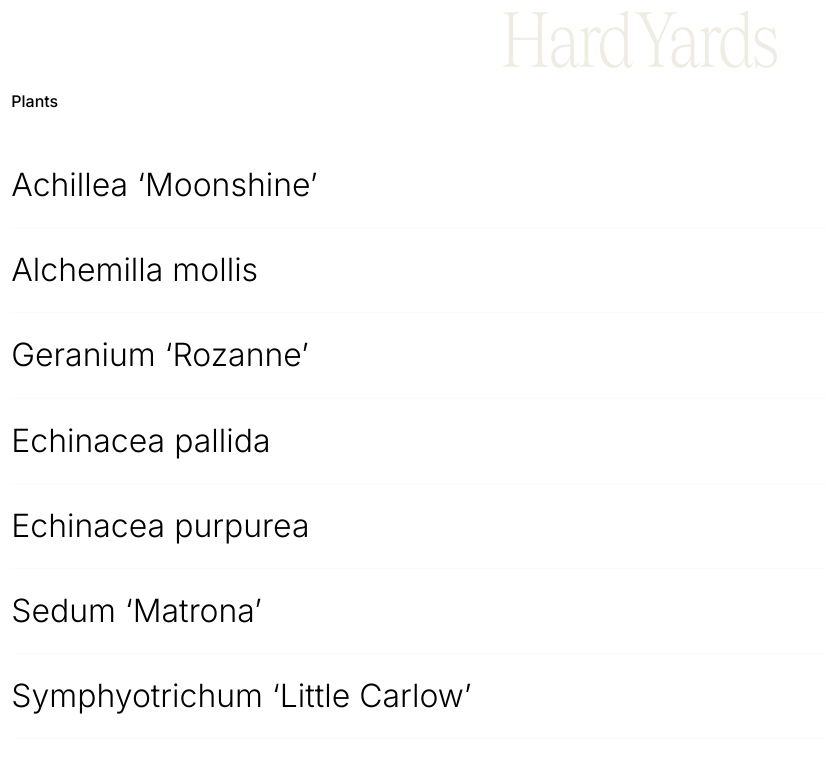
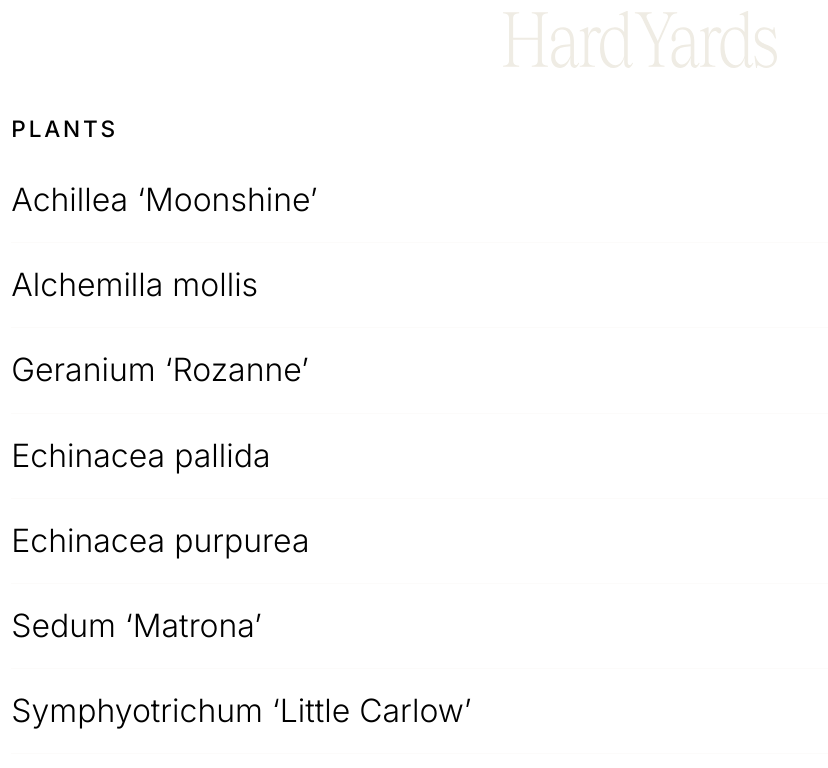
Before and after one commit to bobbyvanrijn/hardyards, a Next.js app: page /plants in a window 1280 px wide. Shown: the top 768 px of the page, without its empty margins (0-828 px from the left). Built offline with nearby package versions, Linux system fonts and the light colour scheme.

Commit message:
fix: List styling

```diff
--- a/components/List.js
+++ b/components/List.js
@@ -18,11 +18,12 @@ export default function List(props) {
     );
 
     return (
-        <>
-            <h4>{ props.title }</h4>
-            <ul className={ styles.list }>
+        <div className={styles.list}>
+            <h5>{ props.title }</h5>
+
+            <ul>
                 { items }
             </ul>
-        </>
+        </div>
     );
 }
--- a/components/List.module.css
+++ b/components/List.module.css
@@ -1,6 +1,9 @@
 .list {
+    margin-block: var(--scale-4);
+}
+
+.list ul {
     list-style: none;
-    margin-block: var(--scale-4);
     padding: 0;
     line-height: 1.125;
 }
@@ -15,7 +18,7 @@
     font-size: var(--type-md);
     font-weight: 300;
 
-    padding-block: var(--scale-5);
+    padding-block: var(--type-sm);
     border-bottom: 1px solid rgb(var(--white) / var(--alpha-2))
 }
 
--- a/styles/globals.css
+++ b/styles/globals.css
@@ -31,7 +31,7 @@
     --type-xl: clamp(var(--scale-3), 7vw, var(--scale-2));
     --type-lg: clamp(var(--scale-5), 7vw, var(--scale-3));
     --type-md: clamp(var(--scale-5), 4.5vw, var(--scale-4));
-    --type-sm: clamp(var(--scale-6), 3.75vw, var(--scale-5));
+    --type-sm: clamp(var(--scale-6), 3.5vw, var(--scale-5));
     --type-xs: clamp(var(--scale-7), 3vw, var(--scale-6));
     --type-xxs: clamp(var(--scale-8), 2.75vw, var(--scale-7));
 }
@@ -72,6 +72,29 @@ h1, h2, h3, h4, h5 {
     font-weight: 500;
 }
 
+h1 {
+    font-size: var(--type-xxl);
+    font-weight: 250;
+}
+
+h2 {
+    font-size: var(--type-xl);
+}
+
+h3 {
+    font-size: var(--type-lg);
+}
+
+h4 {
+    font-size: var(--type-md);
+}
+
+h5 {
+    font-size: var(--type-sm);
+    text-transform: uppercase;
+    letter-spacing: .125em;
+}
+
 p:not(:last-child) {
     margin-block: var(--scale-4);
 }
```
